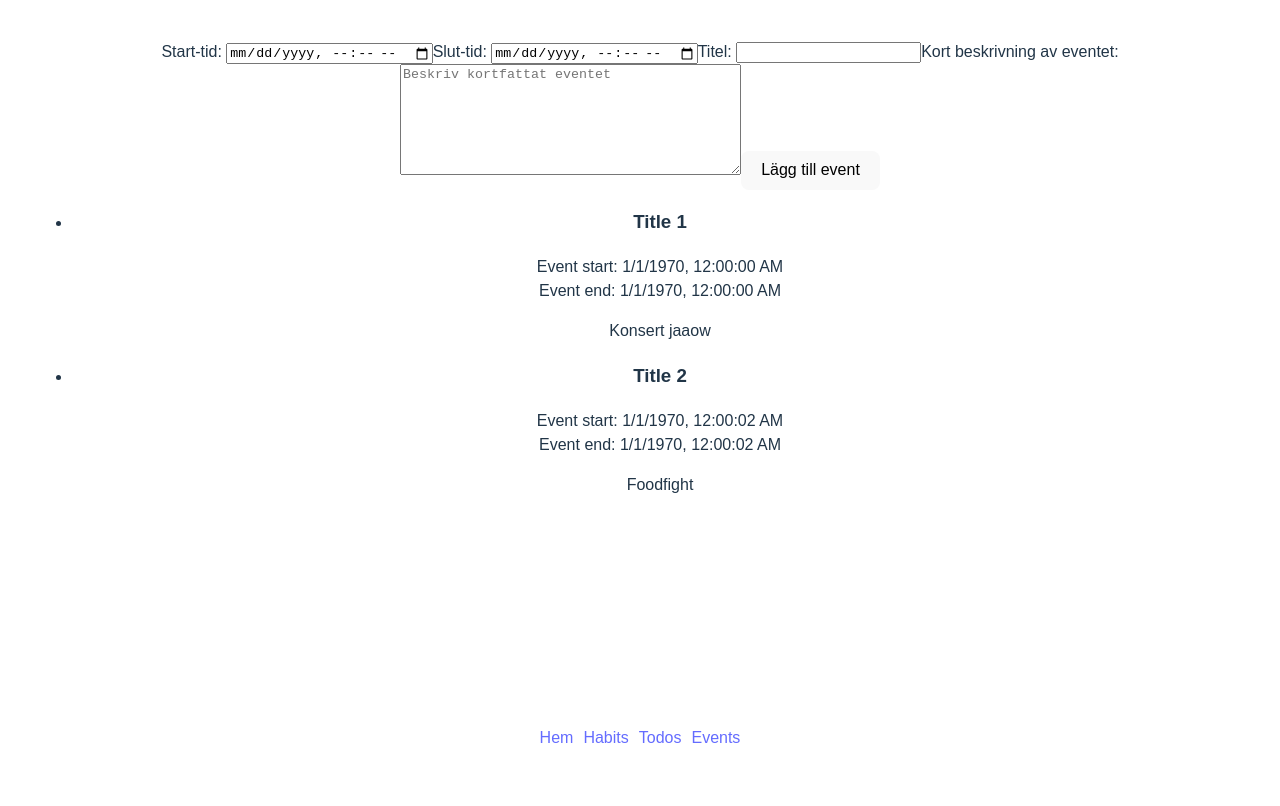
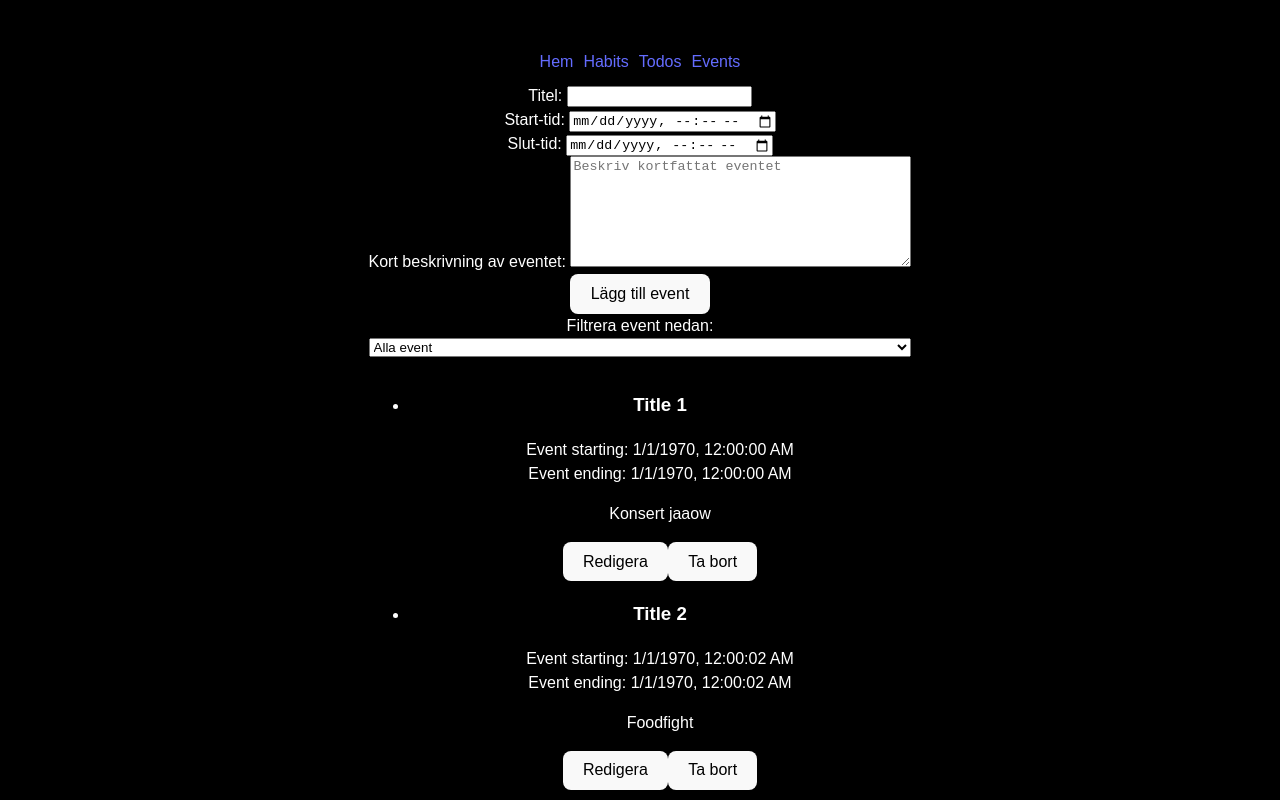
Before and after one commit to JohanSmirnoff/Grupp-9-Frontend_2, a React (Vite) app: page /events in a window 1280 px wide. Built offline with nearby package versions, Linux system fonts and the light colour scheme; a web font is replaced by a local one.

Commit message:
glömde pusha tidigare ändringar, men mer eller mindre all logik klart, delete/edit/lägg till/avbryt/sortering/filtrering klart.

```diff
--- a/src/App.css
+++ b/src/App.css
@@ -20,3 +20,8 @@
   border-radius: 2rem;
   padding: 2rem;
 }
+
+.form-div, .event-div {
+  display: flex;
+  flex-direction: column;
+}
--- a/src/App.jsx
+++ b/src/App.jsx
@@ -3,13 +3,12 @@ import './App.css'
 import { BrowserRouter as Router, Routes, Route, Link } from "react-router-dom"
 import HomePage from './pages/HomePage'
 import HabitsPage from './pages/HabitsPage.jsx'
-import EventApp from "./components/eventPlanner/eventPlanner"
+import EventApp from "./pages/EventsPage"
 
 function App() {
 
   return (
     <>
-      <EventApp />
       <Router>
         <nav className="nav-div" style={{ display: "flex", gap: "10px", padding: "10px" }}>
           <Link to="/">Hem</Link>
@@ -21,8 +20,8 @@ function App() {
         <Routes>
           <Route path="/" element={<HomePage />} />
           <Route path="/habits" element={<HabitsPage />} />
-          {/* <Route path="/todos" element={<HabitsPage />} />
-          <Route path="/events" element={<HabitsPage />} /> */}
+          {/* <Route path="/todos" element={<HabitsPage />} /> */}
+          <Route path="/events" element={<EventApp />} />
         </Routes>
       </Router>
     </>
--- a/src/components/eventPlanner/eventPlanner.jsx
+++ b/src/components/eventPlanner/eventPlanner.jsx
@@ -1,6 +1,6 @@
 import { useState } from "react"
 
-const EventApp = () => {
+const EventPlanner = () => {
     const [events, setEvents] = useState ([
         {
             id: crypto.randomUUID(),
@@ -25,10 +25,13 @@ const EventApp = () => {
     const [title, setTitle] = useState("")
     const [description, setDescription] = useState("")
     // const [owner, setOwner] = ("")
+    const [selectedToEdit, setSelectedToEdit] = useState(null)
+    const [eventFilter, setEventFilter] = useState("all")
 
     const userSubmit = (e) => {
         e.preventDefault()
 
+        if (selectedToEdit === null) {
             const newEvent = {
                 id: crypto.randomUUID(),
                 start,
@@ -37,10 +40,17 @@ const EventApp = () => {
                 description,
                 // owner
             }
-
             setEvents(oldArray =>
             [...oldArray, newEvent].sort((eventA, eventB) => new Date(eventA.start) - new Date(eventB.start))
             )
+        } else {
+            setEvents(oldArray =>
+                oldArray.map(event => event.id === selectedToEdit ? {...event, start, end, title, description} : event)
+                .sort((eventA, eventB) => new Date(eventA.start) - new Date(eventB.start))
+            )
+
+            setSelectedToEdit(null)
+        }
 
         setStart("")
         setEnd("")
@@ -48,34 +58,102 @@ const EventApp = () => {
         setDescription("")
     }
 
+    const updateEvent = (editEvent) => {
+        setSelectedToEdit(editEvent.id)
+        setStart(editEvent.start)
+        setEnd(editEvent.end)
+        setTitle(editEvent.title)
+        setDescription(editEvent.description)
+    }
+
+    const cancelEdit = () => {
+        setSelectedToEdit(null)
+        setStart("")
+        setEnd("")
+        setTitle("")
+        setDescription("")
+    }
+
+    const removeEvent = (id) => {
+        setEvents(oldArray => oldArray.filter(event => event.id !== id))
+    }
+
+    const eventStatus = (event) => {
+        const now = new Date()
+        const start = new Date(event.start)
+        const end = new Date(event.end)
+        if (start > now) return "upcoming"
+        if (end < now) return "past"
+        return "ongoing"
+    }
+
+    const sortEvent = events
+    .map(event => ({...event, status: eventStatus(event)}))
+    .filter(event => {
+        if (eventFilter === "all") return true
+        return event.status === eventFilter
+    })
+    .sort((eventA, eventB) => {
+        const eventOrder = { upcoming: 0, ongoing: 1, past: 2 }
+        if (eventOrder[eventA.status] !== eventOrder[eventB.status]) {
+            return eventOrder[eventA] - eventOrder[eventB.status]
+        }
+        return new Date(eventA.status) - new Date(eventB.status)
+    })
+
     return(
         <div>
-            <div>
+            <div className="form-div">
                 <form onSubmit={userSubmit}>
+
+                    <div className="title-div">
+                        <label htmlFor="eventTitle">Titel: </label>
+                        <input type="text" name="eventTitle" id="eventTitle" value={title} onChange={(e) => setTitle(e.target.value)} required/>
+                    </div>
+
+                    <div className="start-div">
                         <label htmlFor="eventStart">Start-tid: </label>
                         <input type="datetime-local" id="eventStart" value={start} onChange={(e) => setStart(e.target.value)} required/>
+                    </div>
 
+                    <div className="end-div">
                         <label htmlFor="eventEnd">Slut-tid: </label>
                         <input type="datetime-local" id="eventEnd" value={end} onChange={(e) => setEnd(e.target.value)} required/>
+                    </div>
 
-                    <label htmlFor="eventTitle">Titel: </label>
-                    <input type="text" name="eventTitle" id="eventTitle" value={title} onChange={(e) => setTitle(e.target.value)} required/>
-
+                    <div className="description-div">
                         <label htmlFor="eventDesc">Kort beskrivning av eventet: </label>
                         <textarea name="eventDesc" id="eventDesc" value={description} onChange={(e) => setDescription(e.target.value)} placeholder="Beskriv kortfattat eventet" rows={7} cols={40} required></textarea>
+                    </div>
 
-                    <button type="submit">Lägg till event</button>
+                    <div className="button-div">
+                        <button type="submit">{selectedToEdit === null ? "Lägg till event" : "Spara ändringar"}</button>
+                        {selectedToEdit !== null && (<button type="button" onClick={cancelEdit}>Avbryt redigering</button>)}
+                    </div>
                 </form>
             </div>
 
-            <div>
+            <div className="event-div">
+                <label htmlFor="sort">Filtrera event nedan:</label>
+                <select name="sort" id="sort" value={eventFilter} onChange={(e) => setEventFilter(e.target.value)}>
+                    <option value="all">Alla event</option>
+                    <option value="upcoming">Kommande</option>
+                    <option value="ongoing">Pågående</option>
+                    <option value="past">Tidigare</option>
+                </select>
                 <ul>
-                    {events.map(event => {
+                    {sortEvent.map(event => {
                         return(
                             <li key={event.id}>
+                                <div>
                                     <h3>{event.title}</h3>
-                                <span>Event start: {new Date(event.start).toLocaleString()}<br />Event end: {new Date(event.end).toLocaleString()}</span>
+                                    <span>Event starting: {new Date(event.start).toLocaleString()}<br />Event ending: {new Date(event.end).toLocaleString()}</span>
                                     <p>{event.description}</p>
+                                </div>
+                                <div>
+                                    <button type="button" onClick={() => updateEvent(event)}>Redigera</button>
+                                    <button type="button" onClick={() => removeEvent(event.id)}>Ta bort</button>
+                                </div>
                             </li>
                             )
                         })}
@@ -85,4 +163,4 @@ const EventApp = () => {
     )
 }
 
-export default EventApp
+export default EventPlanner
--- a/src/index.css
+++ b/src/index.css
@@ -28,6 +28,9 @@ body {
   place-items: center;
   min-width: 320px;
   min-height: 100vh;
+  /* TESTFÄRGER */
+  background-color: black;
+  color: white;
 }
 
 h1 {
--- /dev/null
+++ b/src/pages/EventsPage.jsx
@@ -0,0 +1,11 @@
+import EventPlanner from "../components/eventPlanner/eventPlanner"
+
+const EventApp = () => {
+    return(
+        <>
+            <EventPlanner />
+        </>
+    )
+}
+
+export default EventApp
--- a/src/pages/HomePage.jsx
+++ b/src/pages/HomePage.jsx
@@ -16,7 +16,7 @@ function HomePage () {
                     <p>test 1</p>
                     <p>test 2</p>
                     <p>test 3</p>
-                    {/* harbits */}
+                    {/* habits */}
                     {/* todos */}
                     {/* events */}
                 </div>
```
Also changed, not shown: 1 other file (tests, documents, lock files or other folders). Lines whose indentation alone changed are shown as unchanged.
